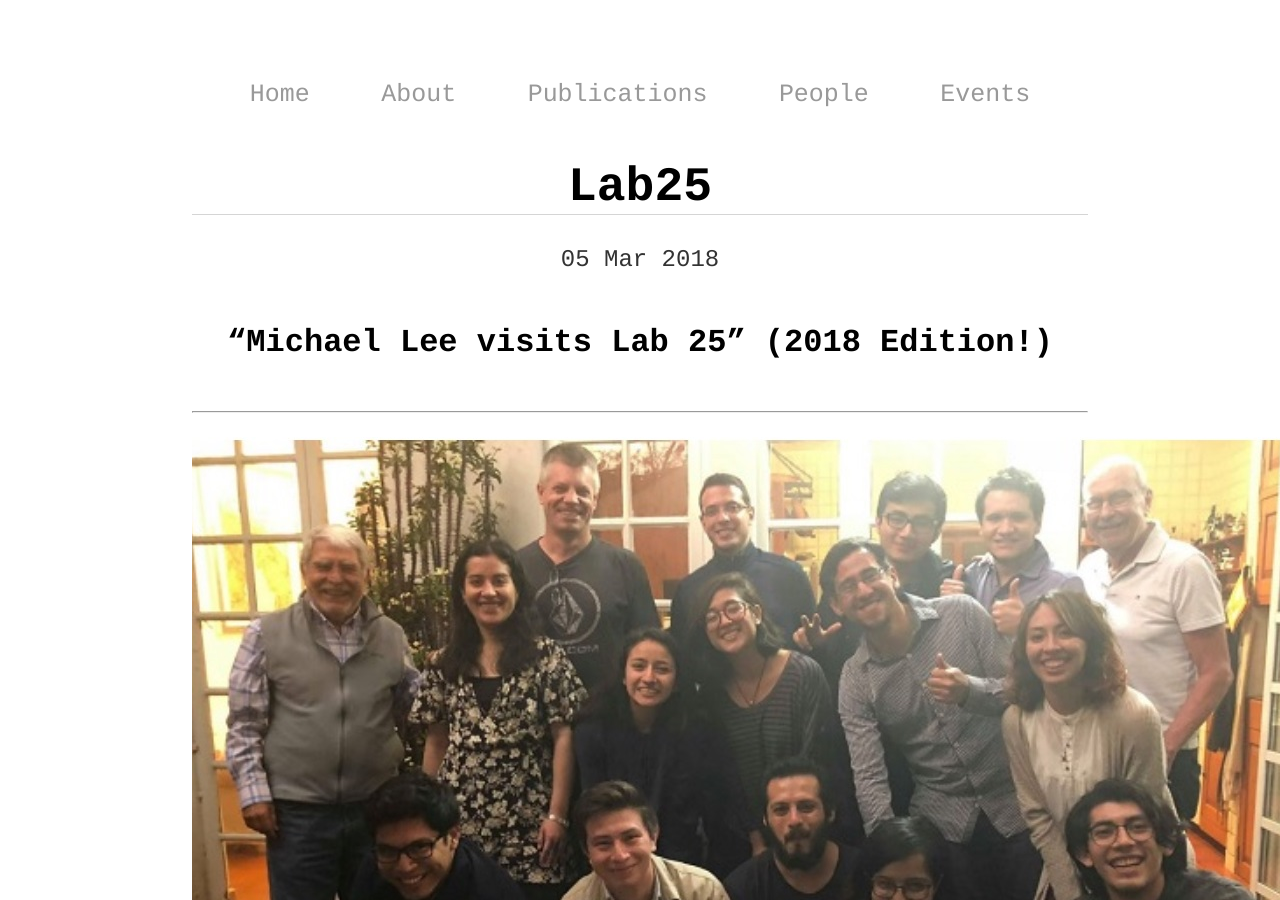
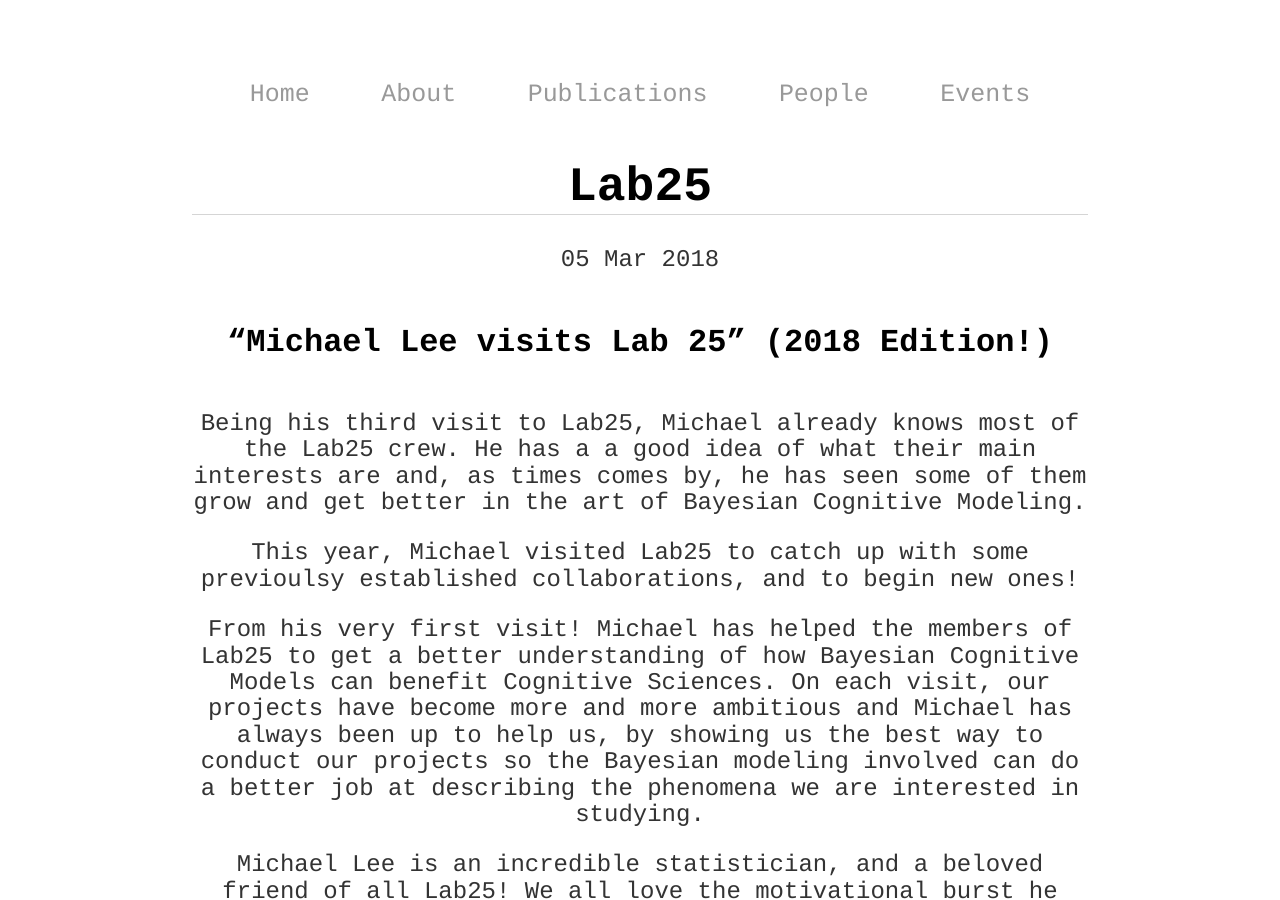
Before and after one commit to BouzasLab25/bouzaslab25.github.io, a Jekyll site: the page built from _posts/2018-03-05-posts-from-lab-25.md, in a window 1280 px wide and 900 px high. Built offline with Jekyll 4.4.1, drawn with Linux system fonts in a browser that asks for light colours; some of the changed text lies outside the part shown.

Commit message:
Update 2018-03-05-posts-from-lab-25.md

```diff
--- a/_posts/2018-03-05-posts-from-lab-25.md
+++ b/_posts/2018-03-05-posts-from-lab-25.md
@@ -6,6 +6,13 @@ date: 2018-03-05
 
 ### "Michael Lee visits Lab 25" (2018 Edition!)
 
+Being his third visit to Lab25, Michael already knows most of the Lab25 crew. He has a a good idea of what their main interests are and, as times comes by, he has seen some of them grow and get better in the art of Bayesian Cognitive Modeling.
+
+This year, Michael visited Lab25 to catch up with some previoulsy established collaborations, and to begin new ones!
+
+From his very first visit! Michael has helped the members of Lab25 to get a better understanding of how Bayesian Cognitive Models can benefit Cognitive Sciences. On each visit, our projects have become more and more ambitious and Michael has always been up to help us, by showing us the best way to conduct our projects so the Bayesian modeling involved can do a better job at describing the phenomena we are interested in studying.
+
+Michael Lee is an incredible statistician, and a beloved friend of all Lab25! We all love the motivational burst he always leaves us with!
 ____
 
 ![Alt text](/LabPictures/MichaelLee_Visit2018.jpg)
```
